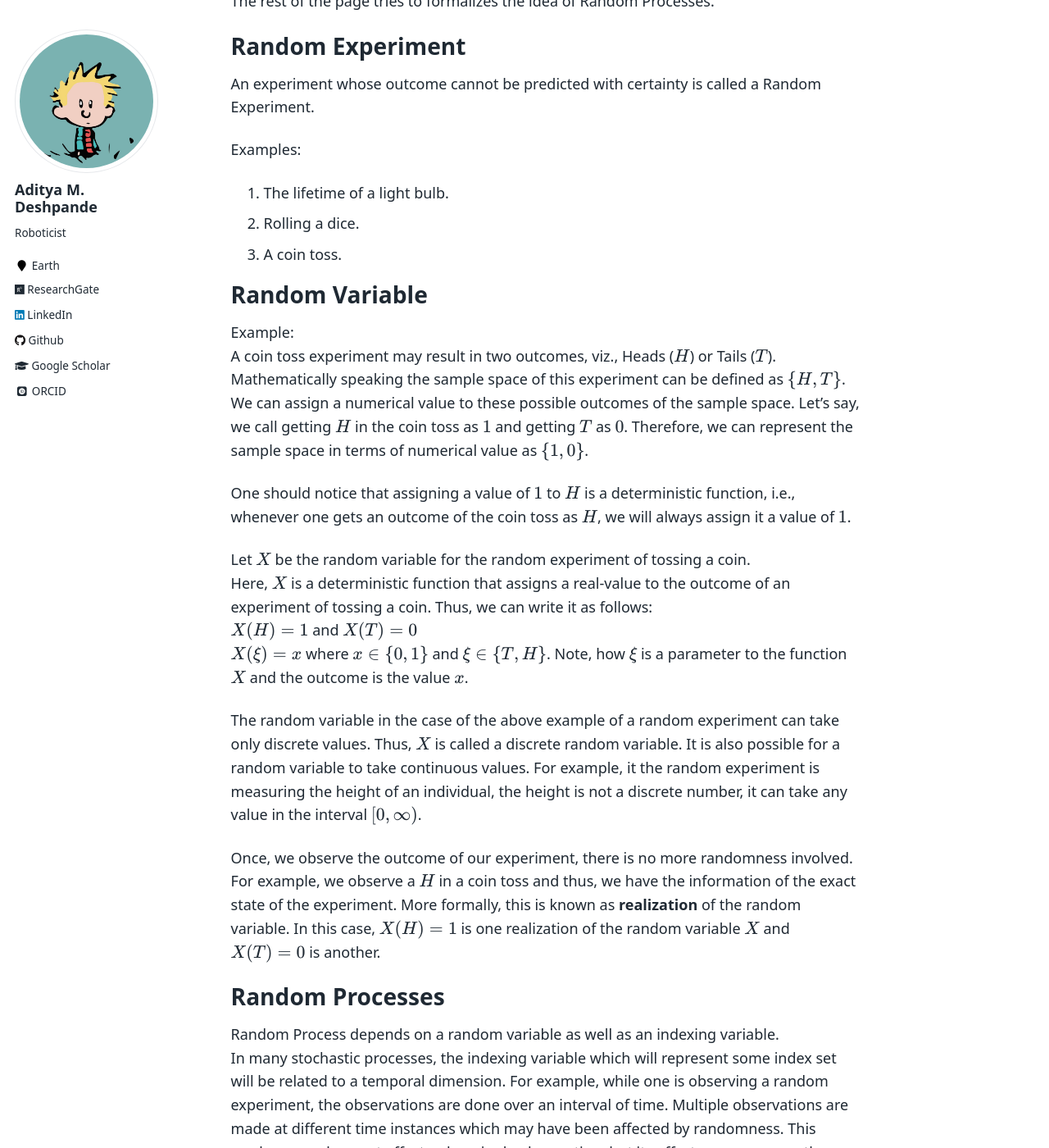
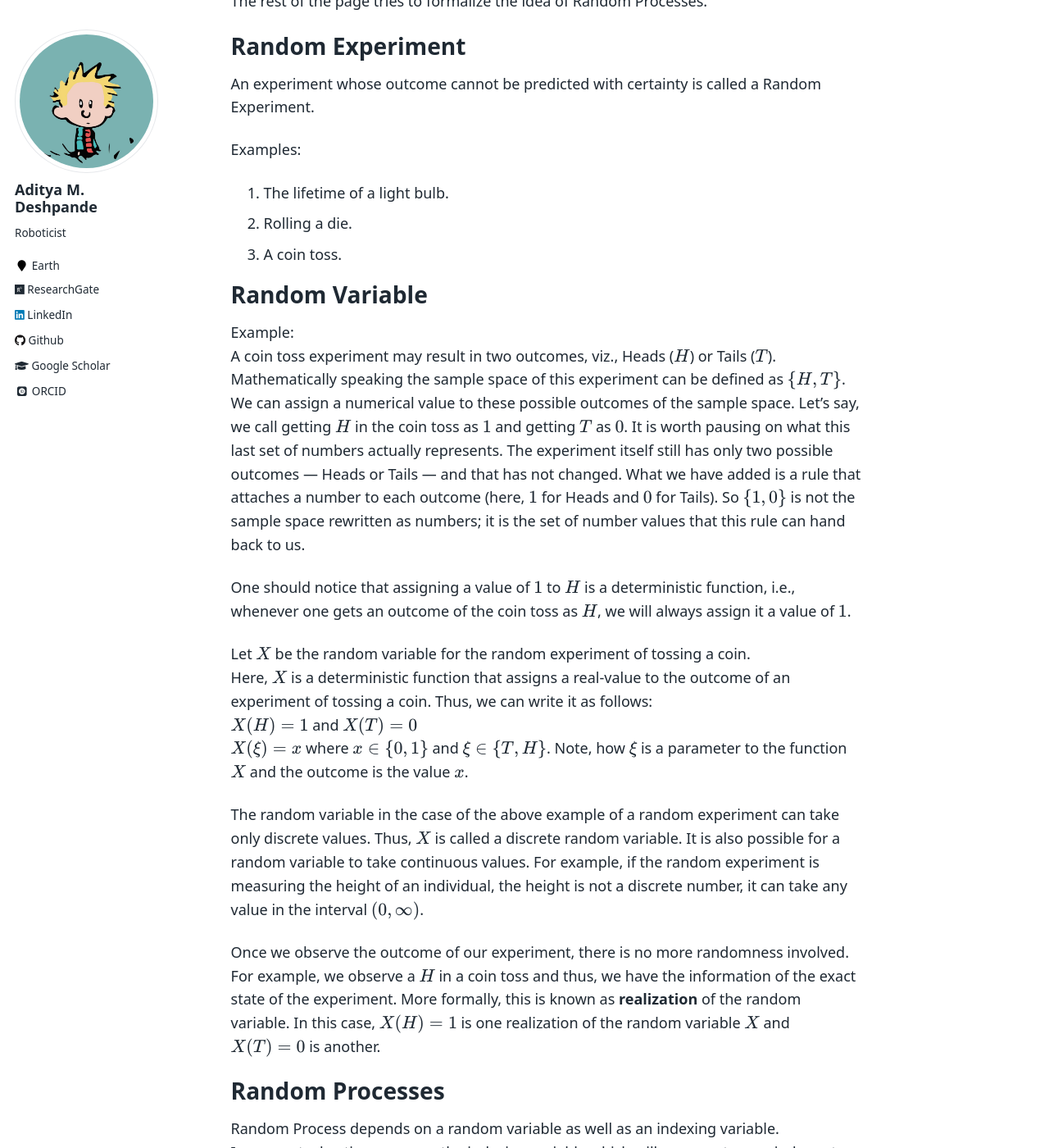
Before and after one commit to adipandas/adipandas.github.io, a Jekyll site: the page built from _posts/2019-09-01-random-processes.md, in a window 1280 px wide and 1400 px high, scrolled down 997 px. Shown: the whole window at 82% size. Built offline with Jekyll 4.4.1, drawn with Linux system fonts in a browser that asks for light colours; some web fonts are replaced; formulas are drawn with MathJax 3; comment, search, counter and statistics services are not loaded; some of the changed text lies outside the part shown.

Commit message:
Remove theme boilerplate and legacy favicon assets; fix post typos
- Delete Minimal Mistakes CHANGELOG/CONTRIBUTING and unused demo authors.yml
- Remove legacy Windows tile + Safari pinned-tab icons and browserconfig.xml; simplify head favicon markup
- Update LICENSE copyright holder
- Fix typos and clarify wording in random-processes post

```diff
--- a/_includes/head/custom.html
+++ b/_includes/head/custom.html
@@ -5,10 +5,6 @@
 <link rel="icon" type="image/png" href="{{ base_path }}/images/site-logo.png">
 <link rel="apple-touch-icon" href="{{ base_path }}/images/site-logo.png">
 <link rel="manifest" href="{{ base_path }}/images/manifest.json">
-<link rel="mask-icon" href="{{ base_path }}/images/safari-pinned-tab.svg" color="#000000">
-<meta name="msapplication-TileColor" content="#000000">
-<meta name="msapplication-TileImage" content="{{ base_path }}/images/mstile-144x144.png">
-<meta name="msapplication-config" content="{{ base_path }}/images/browserconfig.xml">
 <meta name="theme-color" content="#ffffff">
 <link rel="stylesheet" href="{{ base_path }}/assets/css/academicons.css"/>
 
--- a/_posts/2019-09-01-random-processes.md
+++ b/_posts/2019-09-01-random-processes.md
@@ -24,13 +24,13 @@
 
 Examples:
 1. The lifetime of a light bulb.
-2. Rolling a dice.
+2. Rolling a die.
 3. A coin toss.
 
 Random Variable
 ===
 Example:
-A coin toss experiment may result in two outcomes, viz., Heads ($$H$$) or Tails ($$T$$). Mathematically speaking the sample space of this experiment can be defined as $$\{H, T\}$$. We can assign a numerical value to these possible outcomes of the sample space. Let's say, we call getting $$H$$ in the coin toss as $$1$$ and getting $$T$$ as $$0$$. Therefore, we can represent the sample space in terms of numerical value as $$\{1, 0\}$$.
+A coin toss experiment may result in two outcomes, viz., Heads ($$H$$) or Tails ($$T$$). Mathematically speaking the sample space of this experiment can be defined as $$\{H, T\}$$. We can assign a numerical value to these possible outcomes of the sample space. Let's say, we call getting $$H$$ in the coin toss as $$1$$ and getting $$T$$ as $$0$$. It is worth pausing on what this last set of numbers actually represents. The experiment itself still has only two possible outcomes — Heads or Tails — and that has not changed. What we have added is a rule that attaches a number to each outcome (here, $$1$$ for Heads and $$0$$ for Tails). So $$\{1, 0\}$$ is not the sample space rewritten as numbers; it is the set of number values that this rule can hand back to us.
 
 One should notice that assigning a value of $$1$$ to $$H$$ is a deterministic function, i.e., whenever one gets an outcome of the coin toss as $$H$$, we will always assign it a value of $$1$$.
 
@@ -40,9 +40,9 @@
 $$X(H) = 1$$ and $$X(T)=0$$
 $$X(\xi)=x$$ where $$x\in\{0, 1\}$$ and $$\xi\in\{T, H\}$$. Note, how $$\xi$$ is a parameter to the function $$X$$ and the outcome is the value $$x$$.
 
-The random variable in the case of the above example of a random experiment can take only discrete values. Thus, $$X$$ is called a discrete random variable. It is also possible for a random variable to take continuous values. For example, it the random experiment is measuring the height of an individual, the height is not a discrete number, it can take any value in the interval $$[0, \infty)$$.
+The random variable in the case of the above example of a random experiment can take only discrete values. Thus, $$X$$ is called a discrete random variable. It is also possible for a random variable to take continuous values. For example, if the random experiment is measuring the height of an individual, the height is not a discrete number, it can take any value in the interval $$(0, \infty)$$.
 
-Once, we observe the outcome of our experiment, there is no more randomness involved. For example, we observe a $$H$$ in a coin toss and thus, we have the information of the exact state of the experiment. More formally, this is known as **realization** of the random variable. In this case, $$X(H)=1$$ is one realization of the random variable $$X$$ and $$X(T)=0$$ is another.
+Once we observe the outcome of our experiment, there is no more randomness involved. For example, we observe a $$H$$ in a coin toss and thus, we have the information of the exact state of the experiment. More formally, this is known as **realization** of the random variable. In this case, $$X(H)=1$$ is one realization of the random variable $$X$$ and $$X(T)=0$$ is another.
 
 Random Processes
 ===
```
Also changed, not shown: other parts of _posts/2019-09-01-random-processes.md (+6 -6 lines), CONTRIBUTING.md (deleted, +0 -5 lines), _data/authors.yml (deleted, +0 -18 lines), images/browserconfig.xml (deleted, +0 -12 lines), CHANGELOG.md (deleted), images/500x300.png (deleted), images/bio-photo-2.jpg (deleted), images/bio-photo.jpg (deleted), images/mstile-144x144.png (deleted), images/mstile-150x150.png (deleted), images/mstile-310x150.png (deleted), images/mstile-310x310.png (deleted), images/mstile-70x70.png (deleted), images/safari-pinned-tab.svg (deleted), 2 other files.
